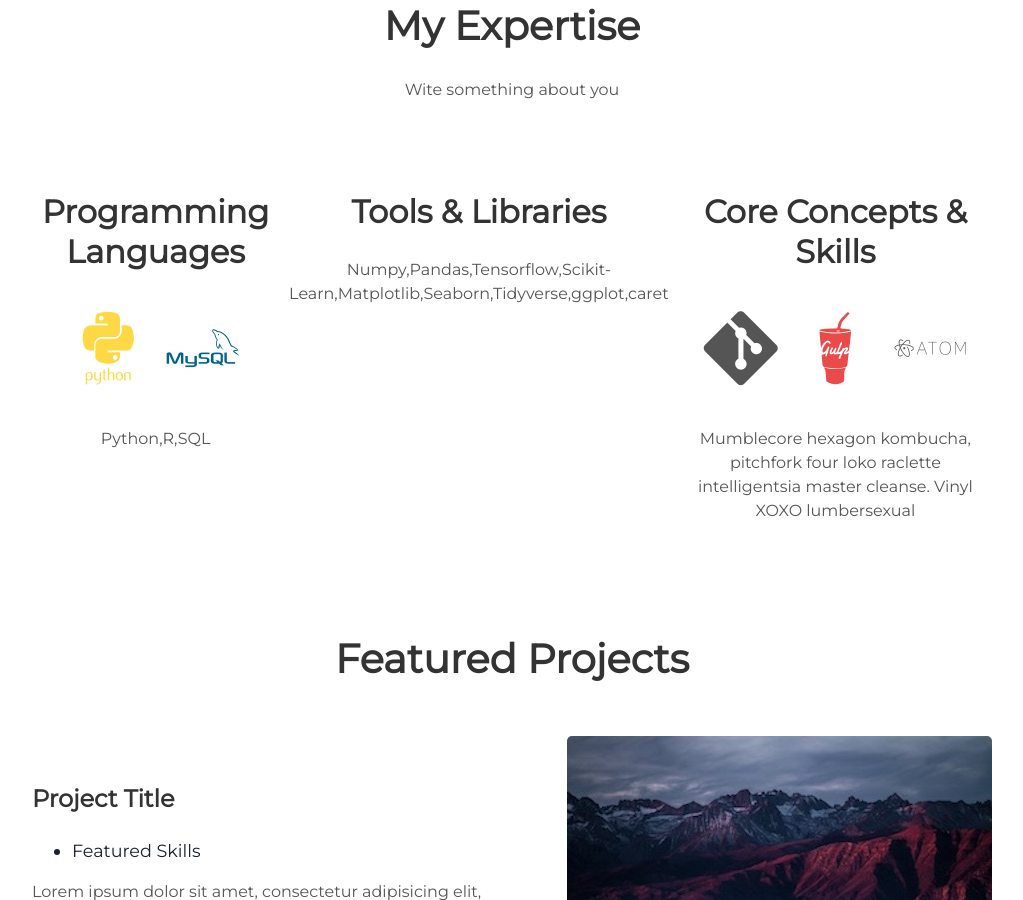
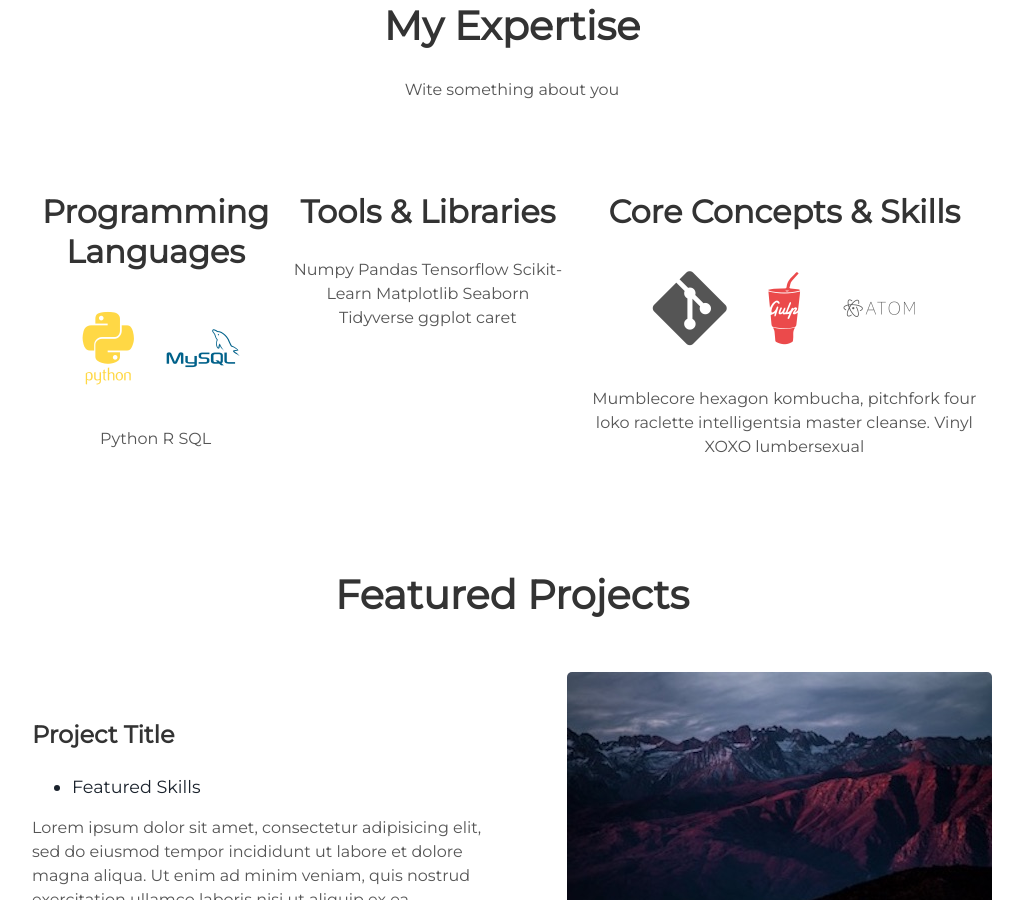
Before and after one commit to m-perera/m-perera.github.io, a Jekyll site: the page built from README.md, in a window 1280 px wide and 900 px high, scrolled down 979 px. Shown: the whole window, without its empty margins (128-1151 px from the left). Built offline with Jekyll 4.4.1, drawn with Linux system fonts in a browser that asks for light colours; our own code applies the rules of GitHub Pages for plain Markdown files.

```diff
--- a/_includes/about.html
+++ b/_includes/about.html
@@ -8,14 +8,14 @@
       <i class="devicon-python-plain-wordmark colored"></i>
       <i class="devicon-r-plain colored"></i>
       <i class="devicon-mysql-plain-wordmark colored"></i>
-      <p>Python,R,SQL</p>
+      <p>Python R SQL</p>
     </div>
     <div class="tech">
       <h2>Tools & Libraries</h2>
       <i class="devicon-numpy-plain-wordmark colored"></i>
       <i class="devicon-pandas-plain-wordmark colored"></i>
       <i class="devicon-tensorflow-original-wordmark colored"></i>
-      <p>Numpy,Pandas,Tensorflow,Scikit-Learn,Matplotlib,Seaborn,Tidyverse,ggplot,caret</p>
+      <p>Numpy Pandas Tensorflow Scikit-Learn Matplotlib Seaborn Tidyverse ggplot caret</p>
     </div>
     <div class="tech">
       <h2>Core Concepts & Skills</h2>
```
